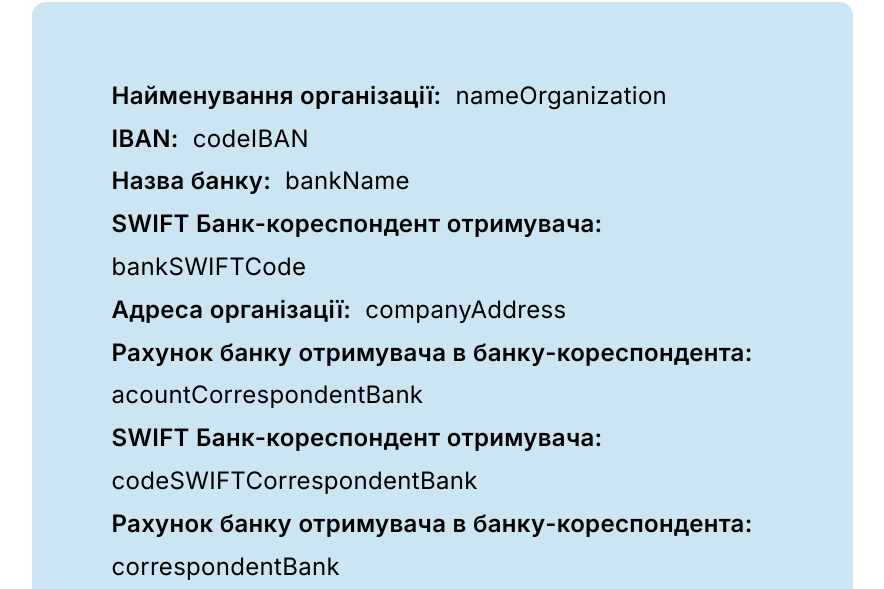
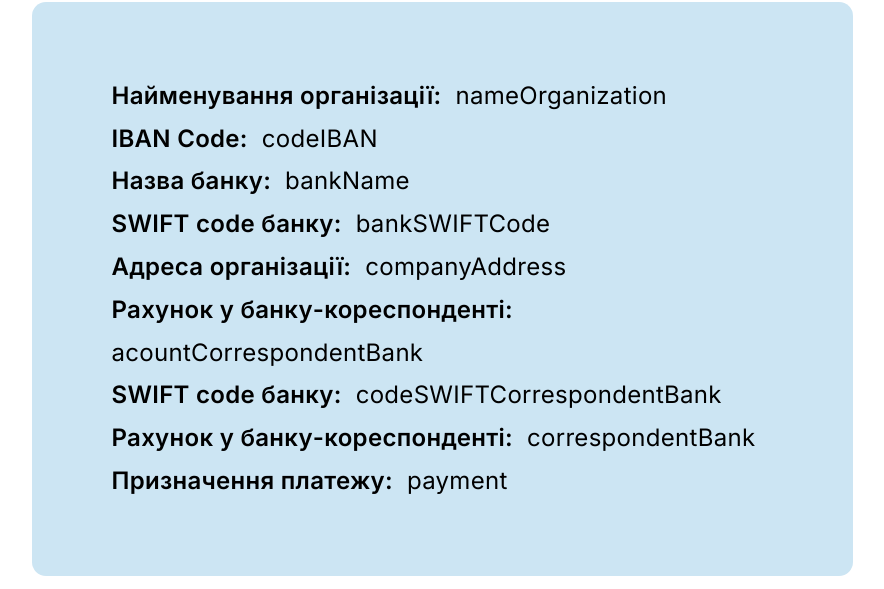
Before and after one commit to PopovYehor/conf-init, a Next.js app: page /support in a window 1280 px wide. Shown: the part 1819-2408 px from the top of the page, without its empty margins (198-1082 px from the left). Built offline with nearby package versions, Linux system fonts and the light colour scheme; no server answers.

Commit message:
Update languages.ts

```diff
--- a/src/language/languages.ts
+++ b/src/language/languages.ts
@@ -105,12 +105,12 @@ export const languages: any = {
 
     beneficiary: 'Отримувач:',
     beneficiaryBank: 'Банк отримувача:',
-    iBAN: 'IBAN:',
+    iBAN: 'IBAN Code:',
     intermediaryBankBeneficiary: 'Банк-кореспондент отримувача:',
-    beneficiaryBankSwift: 'SWIFT Банк-кореспондент отримувача:',
-    correspondentBank: 'Рахунок банку отримувача в банку-кореспондента:',
-    intermediaryBank: 'Банк-посередник:',
-    intermediaryBankSwift: 'SWIFT Банк-посередник:',
+    beneficiaryBankSwift: 'SWIFT code банку:',
+    correspondentBank: 'Рахунок у банку-кореспонденті:',
+    intermediaryBank: 'Банк-кореспондент:',
+    intermediaryBankSwift: 'SWIFT Code банку-кореспондента:',
     //________________________
 
     //junfolio
@@ -236,11 +236,11 @@ export const languages: any = {
     addressOrganization: "Addres of the organization:",
     beneficiary: 'Beneficiary:',
     beneficiaryBank: 'Bank of beneficiary:',
-    iBAN: 'IBAN:',
+    iBAN: 'IBAN Code:',
     intermediaryBankBeneficiary: 'Intermediary bank beneficiary:',
-    beneficiaryBankSwift: 'SWIFT intermediary bank beneficiary:',
-    correspondentBank: 'Correspondent account:',
-    intermediaryBank: 'Intermediary bank:',
+    beneficiaryBankSwift: 'Bank SWIFT Code:',
+    correspondentBank: 'Account in the correspondent bank:',
+    intermediaryBank: 'Correspondent bank:',
     intermediaryBankSwift: 'SWIFT intermediary bank:',
     //__________________________________
 
```
